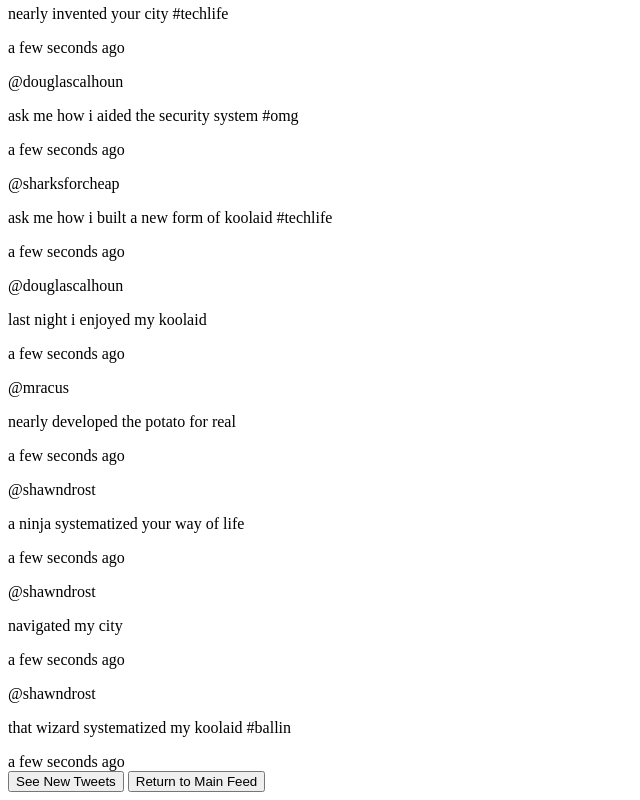
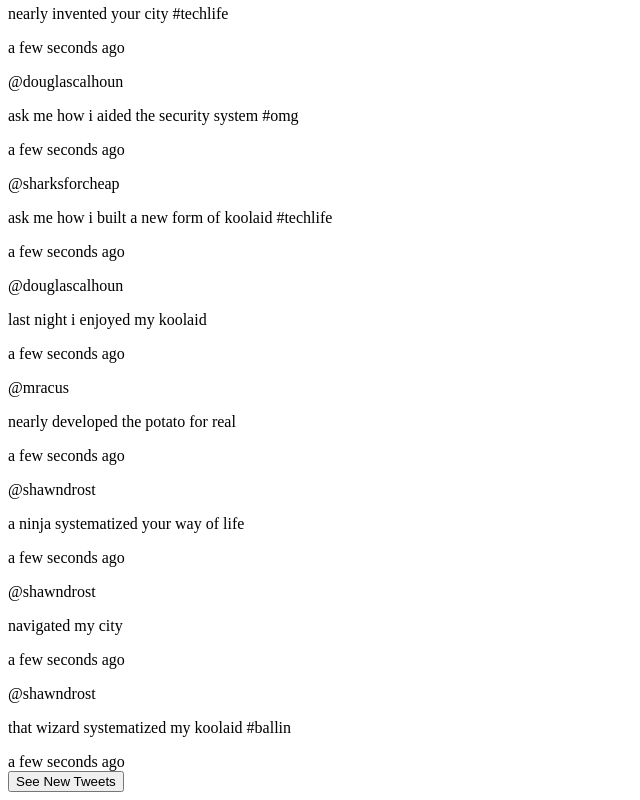
Before and after one commit to mneskarous/twiddler, a plain HTML site: page index.html in a window 1280 px wide. Shown: the part 415-1215 px from the top of the page, without its empty margins (0-640 px from the left). Drawn offline with Linux system fonts and the light colour scheme.

Commit message:
Return to main feed button is hidden when main feed is visible

```diff
--- a/index.html
+++ b/index.html
@@ -21,7 +21,7 @@
       </div>
       <script>
         $(document).ready(function() {
-
+          $('#home').hide();
           // Refactored old tweets section
           var $body = $('.main-feed');
 
```
